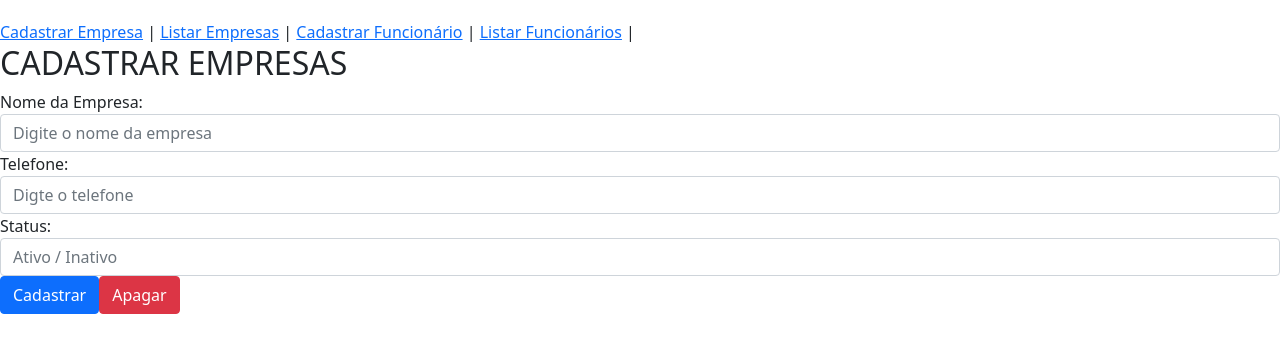
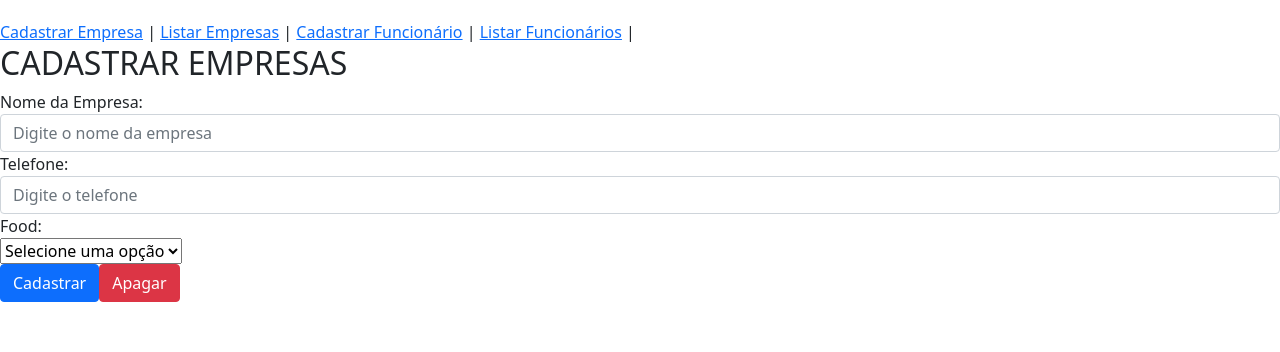
Before and after one commit to JhonatasMourao/crudCadastroEmpresa, a Vue app in the folder customer-list-app-frontend/: page /create in a window 1280 px wide. Shown: the top 352 px of the page. Built offline with nearby package versions, Linux system fonts and the light colour scheme.

Commit message:
Atualizado input select de status em CreateCompany e EditCompany. Corrigido funçao do botao apagar

```diff
--- /dev/null
+++ b/customer-list-app-frontend/src/components/Home.vue
@@ -0,0 +1,6 @@
+<template>
+
+      <h1>Bem Vindo ao Crud BugHunt!</h1>
+
+
+</template>
--- a/customer-list-app-frontend/src/components/company/CreateCompany.vue
+++ b/customer-list-app-frontend/src/components/company/CreateCompany.vue
@@ -21,20 +21,20 @@
           id="input-2"
           v-model="telefone"
           type="text"
-          placeholder="Digte o telefone"
+          placeholder="Digite o telefone"
           required
         ></b-form-input>
       </b-form-group>
 
-      <b-form-group id="input-group-3" label="Status:" label-for="input-2">
-        <b-form-input
-          id="input-2"
-          type="text"
+      <b-form-group id="input-group-3" label="Food:" label-for="input-3">
+        <b-form-select
+          id="input-3"
           v-model="status"
-          placeholder="Ativo / Inativo"
+          :options="situacoes"
           required
-        ></b-form-input>
+        ></b-form-select>
       </b-form-group>
+
       <b-button type="submit" variant="primary">Cadastrar</b-button>
       <b-button type="reset" variant="danger">Apagar</b-button>
     </b-form>
@@ -50,7 +50,10 @@ export default {
     return {
       nomeEmpresa: "",
       telefone: "",
-      status: "",
+      status: null,
+          checked: [],
+          situacoes: [{ text: 'Selecione uma opção', value: null }, 'ATIVO', 'INATIVO'],
+          show: true
     };
   },
   methods: {
@@ -71,9 +74,9 @@ export default {
     onReset(event) {
       event.preventDefault();
       // Reset our form values
-      this.this.nomeEmpresa = "";
-      this.this.telefone = "";
-      this.this.status = "";
+      this.nomeEmpresa = "";
+      this.telefone = "";
+      this.status = null;
     },
   },
 };
--- a/customer-list-app-frontend/src/components/company/EditCompany.vue
+++ b/customer-list-app-frontend/src/components/company/EditCompany.vue
@@ -31,15 +31,15 @@
             ></b-form-input>
           </b-form-group>
 
-          <b-form-group id="input-group-3" label="Status:" label-for="input-2">
-            <b-form-input
-              id="input-2"
-              type="text"
-              v-model="company.status"
-              placeholder="Ativo / Inativo"
-              required
-            ></b-form-input>
+          <b-form-group id="input-group-3" label="Food:" label-for="input-3">
+          <b-form-select
+            id="input-3"
+            v-model="company.status"
+            :options="situacoes"
+            required
+          ></b-form-select>
           </b-form-group>
+
         </div>
         <div class="form-group col-md-4 pull-right">
           <button class="btn btn-success" type="submit" id="btnSalvar">
@@ -79,6 +79,10 @@ export default {
     return {
       id: 0,
       company: {},
+      status: null,
+          checked: [],
+          situacoes: [{ text: 'Selecione uma opção', value: null }, 'ATIVO', 'INATIVO'],
+          show: true
     };
   },
   created() {
--- a/customer-list-app-frontend/src/components/employee/CreateEmployee.vue
+++ b/customer-list-app-frontend/src/components/employee/CreateEmployee.vue
@@ -31,7 +31,7 @@
           id="input-2"
           v-model="dataDeNascimento"
           type="text"
-          placeholder="Digite a data de nascimento"
+          placeholder="00/00/0000"
           required
         ></b-form-input>
       </b-form-group>
@@ -88,7 +88,6 @@ export default {
 
     const data = await axios.get(`${server.baseURL}/company/companys`);
     const companys = data.data;
-      //.then(data => (this.company = data.data)); //quando carregar, p axios vai chamar a função then, passando o parametro data
       for (const company of companys) { //percorre o array companys um por um atribuindo cada valor ao company
       options.push(
         { value: company._id, text: company.nomeEmpresa}
@@ -115,10 +114,10 @@ export default {
     onReset(event) {
       event.preventDefault();
       // Reset our form values
-      this.this.nomeFuncionario = "";
-      this.this.telefoneFuncionario = "";
-      this.this.dataDeNascimento = "";
-      this.this.salario = "";
+      this.nomeFuncionario = "";
+      this.telefoneFuncionario = "";
+      this.dataDeNascimento = "";
+      this.salario = "";
     },
   },
 };
--- a/customer-list-app-frontend/src/components/employee/EditEmployee.vue
+++ b/customer-list-app-frontend/src/components/employee/EditEmployee.vue
@@ -32,7 +32,7 @@
           id="input-2"
           v-model="employee.dataDeNascimento"
           type="text"
-          placeholder="Digite a data de nascimento"
+          placeholder="00/00/0000"
           required
         ></b-form-input>
       </b-form-group>
--- a/customer-list-app-frontend/src/router.js
+++ b/customer-list-app-frontend/src/router.js
@@ -1,5 +1,6 @@
 import Vue from 'vue'
 import Router from 'vue-router'
+import HomeComponent from '@/components/Home';
 import ListCompanyComponent from '@/views/ListCompany';
 import EditCompanyComponent from '@/components/company/EditCompany';
 import CreateCompanyComponent from '@/components/company/CreateCompany';
@@ -13,6 +14,7 @@ Vue.use(Router)
 export default new Router({
   mode: 'history',
   routes: [
+    { path: '/',  name: 'Home', component: HomeComponent },
     { path: '/list', name: 'ListCompany', component: ListCompanyComponent },
     { path: '/create', name: 'CreateCompany', component: CreateCompanyComponent },
     { path: '/edit/:id', name: 'EditCompany', component: EditCompanyComponent },
--- a/customer-list-app-frontend/src/views/ListEmployeeByCompany.vue
+++ b/customer-list-app-frontend/src/views/ListEmployeeByCompany.vue
@@ -13,14 +13,18 @@
       <table class="table table-bordered">
         <thead class="thead-dark">
           <tr>
-            <th scope="col">Nome da Empresa</th>
-            <th scope="col">Funcionários</th>
+            <th scope="col">Funcionário</th>
+            <th scope="col">Telefone</th>
+            <th scope="col">Data de Nascimento</th>
+            <th scope="col">Salário</th>
           </tr>
         </thead>
         <tbody>
           <tr v-for="employee in employees" :key="employee._id">
             <td>{{ employee.nomeFuncionario }}</td>
             <td>{{ employee.telefoneFuncionario }}</td>
+            <td>{{ employee.dataDeNascimento }}</td>
+            <td>{{ employee.salario }}</td>
           </tr>
         </tbody>
       </table>
```
